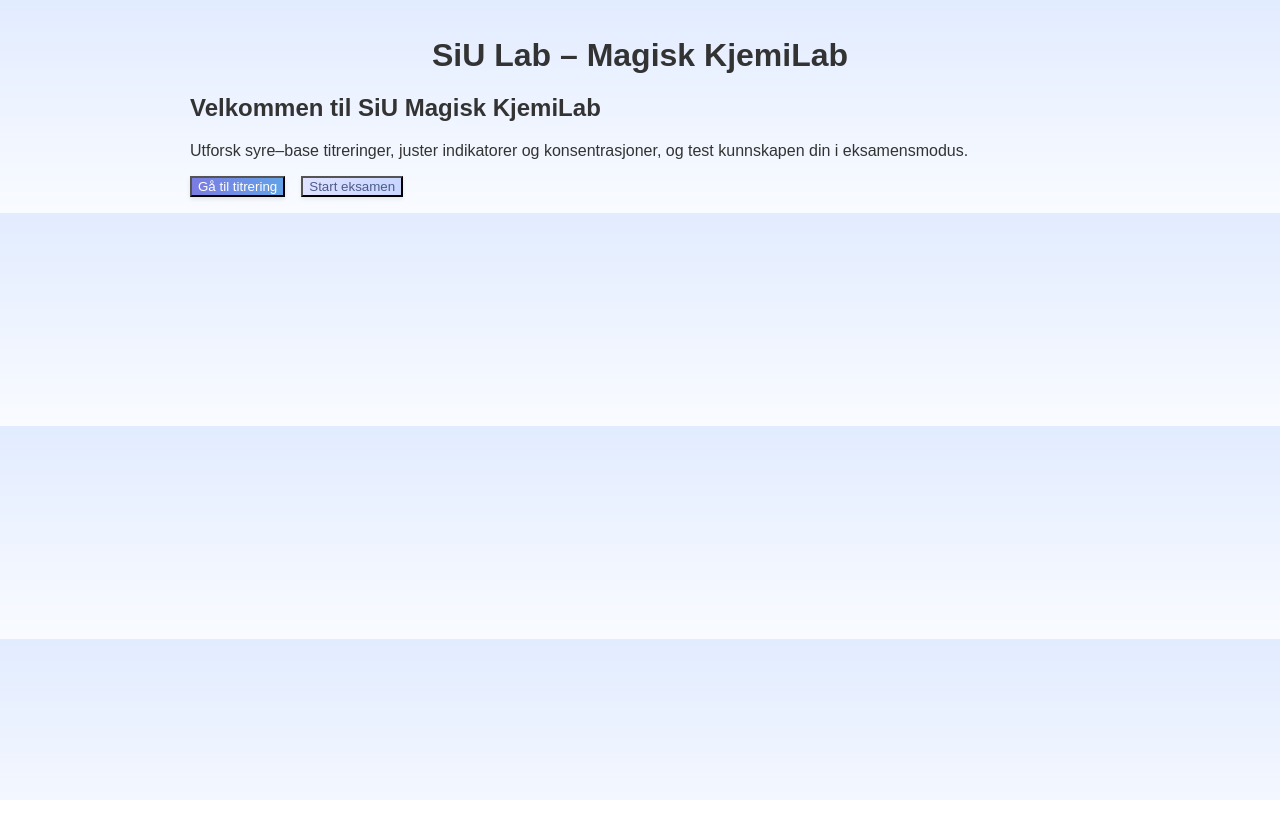
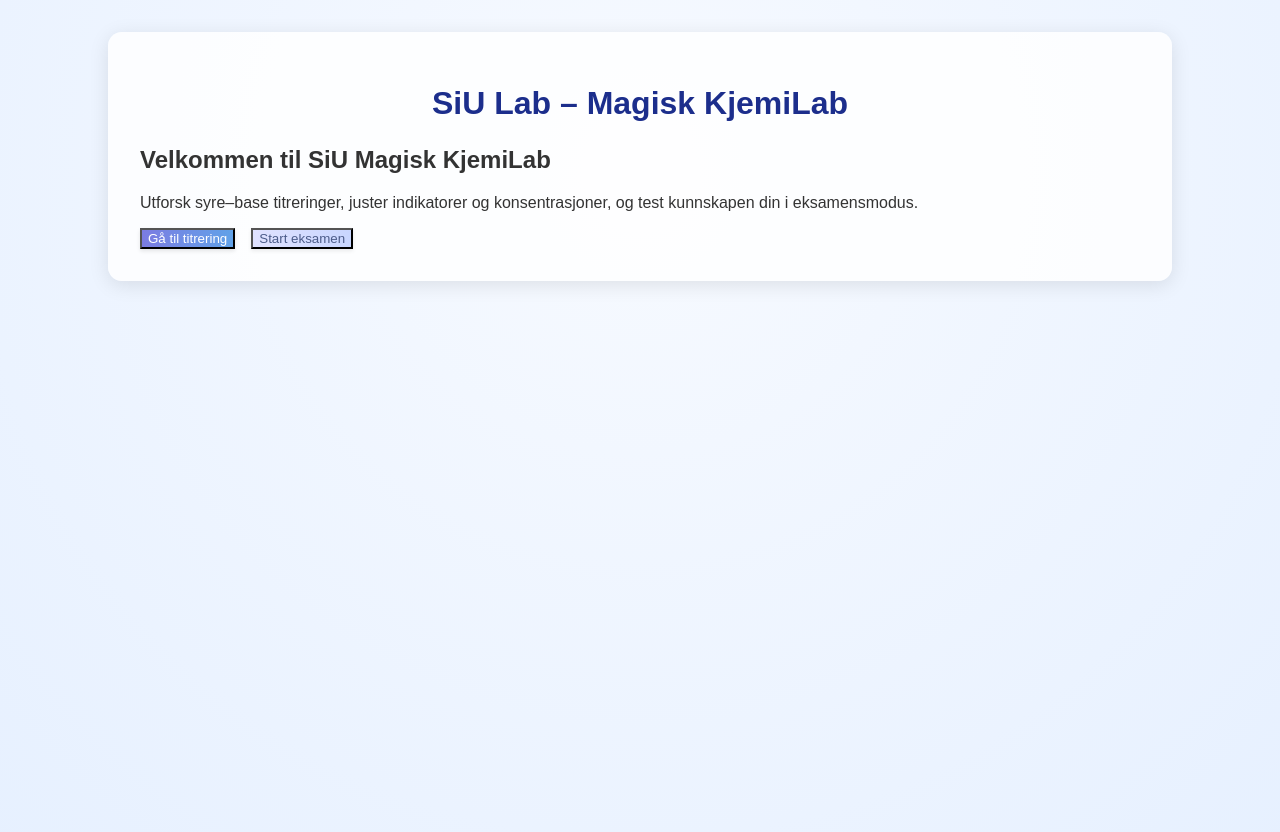
Before and after one commit to Suksess-i-Utdanning/siu-lab-titrering, a React (Vite) app: page / in a window 1280 px wide. Shown: the top 832 px of the page. Before the commit the page ends 800 px from the top, so only its background shows below. Built offline with nearby package versions, Linux system fonts and the light colour scheme; the HTML template or start-up script is replaced by a standard one.

Commit message:
Update TitrationGame.jsx

```diff
--- a/src/TitrationGame.jsx
+++ b/src/TitrationGame.jsx
@@ -1,15 +1,14 @@
 import React, { useState, useEffect, useMemo } from 'react';
 
 // ---------------------------------------------------------------
-// TitrationGameStep2
+// TitrationGameStep4
 //
-// This component implements Step 2 of the SiU Lab titration project.  It
-// combines the improved laboratory illustration from Step 1 with a new
-// titration‑based exam engine.  Students must perform complete
-// acid–base titrations by selecting the correct reagents and volumes and
-// reading the equivalence point off the curve.  Each task has hints and
-// solutions, and the engine tracks progress through multiple tasks with
-// navigation controls.
+// This component implements Step 4 of the SiU Lab titration project.
+// It builds on the previous steps by enhancing the user interface with a
+// more spacious layout, pastel gradient backgrounds and polished card
+// styling.  The laboratory illustration and exam engine are preserved,
+// but the design aims for a magical, inviting feel that aligns with SiU
+// Skole aesthetics.
 
 // Acid/base/indicator definitions (monoprotic assumption).  Colours are
 // for display only.
@@ -761,7 +760,7 @@ export default function TitrationGame() {
       <div className="panel" style={{ display: 'grid', gridTemplateColumns: '2fr 3fr', gap: '1rem', alignItems: 'start' }}>
         {/* Lab illustration */}
         <div className="lab-view">
-          <svg width="200" height="260" viewBox="0 0 700 320">
+        <svg width="260" height="320" viewBox="0 0 700 320">
             <defs>
               <linearGradient id="glassGrad" x1="0" y1="0" x2="1" y2="0">
                 <stop offset="0%" stopColor="#ffffff" stopOpacity="0.95" />
@@ -975,12 +974,14 @@ export default function TitrationGame() {
   );
 
   return (
-    <div className="container" style={{ maxWidth: '900px', margin: '0 auto', padding: '1rem' }}>
-      <h1 style={{ textAlign: 'center', marginBottom: '1rem' }}>SiU Lab – Magisk KjemiLab</h1>
-      {view === 'home' && <HomeView />}
-      {view === 'titration' && <TitrationView />}
-      {view === 'exam' && <ExamView />}
-      {view === 'results' && <ResultsView />}
+    <div style={{ minHeight: '100vh', background: 'radial-gradient(circle at 50% 20%, #f7faff, #e6f0ff)', padding: '2rem' }}>
+      <div className="container" style={{ maxWidth: '1000px', margin: '0 auto', background: 'rgba(255,255,255,0.85)', padding: '2rem', borderRadius: '14px', boxShadow: '0 4px 20px rgba(0,0,0,0.1)' }}>
+        <h1 style={{ textAlign: 'center', marginBottom: '1.5rem', fontSize: '2rem', color: '#1c2e8c' }}>SiU Lab – Magisk KjemiLab</h1>
+        {view === 'home' && <HomeView />}
+        {view === 'titration' && <TitrationView />}
+        {view === 'exam' && <ExamView />}
+        {view === 'results' && <ResultsView />}
+      </div>
     </div>
   );
 }
```
